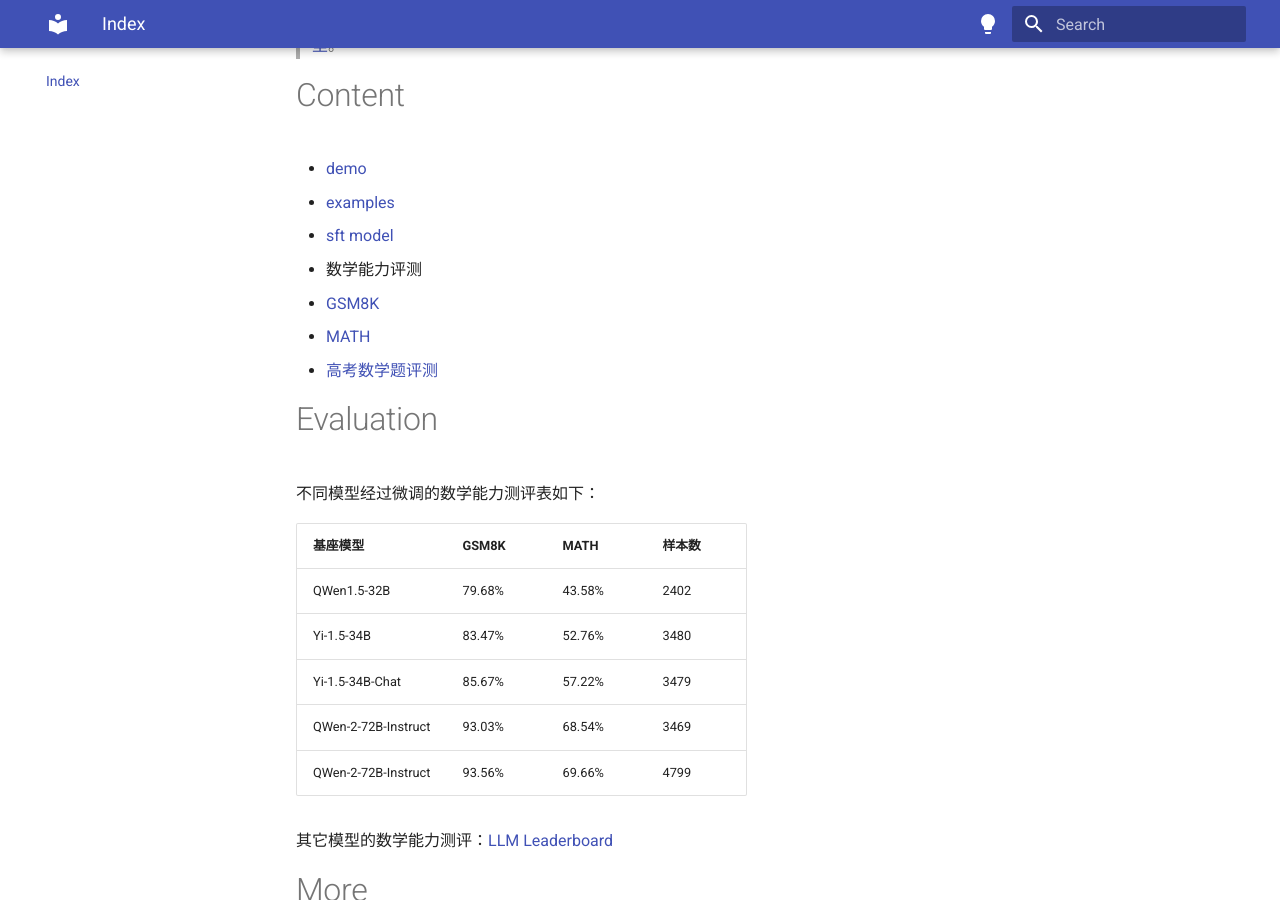
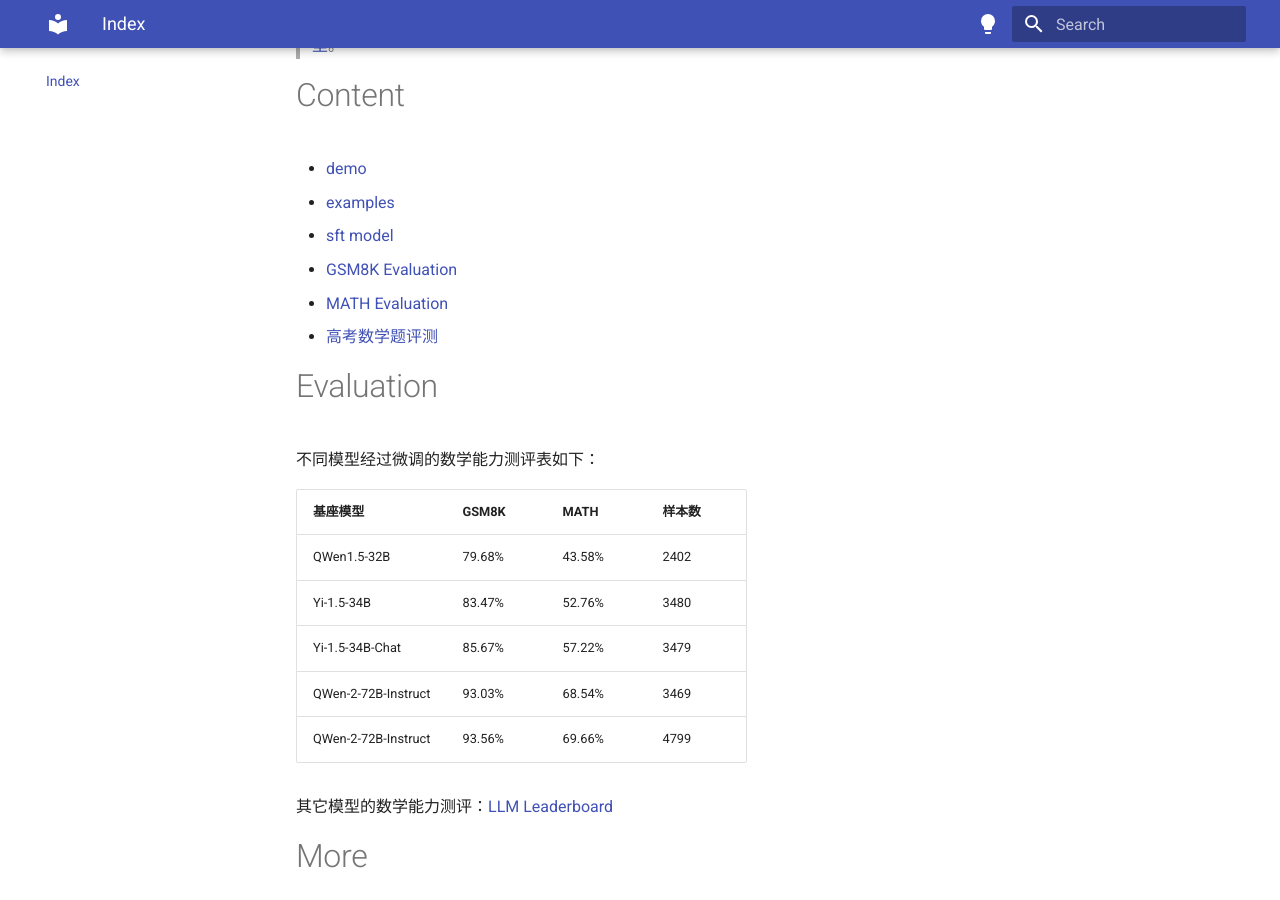
Before and after one commit to percent4/llm_math_solver, an MkDocs documentation site: the page built from docs/index.md, in a window 1280 px wide and 900 px high, scrolled down 329 px. Built offline with MkDocs 1.6.1 and Material for MkDocs 9.7.7, drawn with Linux system fonts in a browser that asks for light colours.

Commit message:
feat: update docs v2

```diff
--- a/docs/index.md
+++ b/docs/index.md
@@ -2,7 +2,7 @@
 
 欢迎来到`LLM Math Solver`项目，本项目旨在使用大模型来解决数学习题.
 
-> 最新的微调模型`QWen-2-72B-Instruct-math-v2`的[Demo体验网址](https://9017a82f6b45143294.gradio.live)，有效期三天，截止2024年8月30日晚11点，如有需要，后续会提供稳定的web服务！
+> 最新的微调模型`QWen-2-72B-Instruct-math-v2`的[Demo体验网址](https://54029690671c092edf.gradio.live)，有效期三天，截止2024年8月30日晚11点，如有需要，后续会提供稳定的web服务！
 
 > 最新的微调模型`QWen-2-72B-Instruct-math`已在Huggingface上发布，可以下载使用，[点击这里](https://huggingface.co/jclian91/Qwen2-72B-Instruct-math)。
 
@@ -12,10 +12,9 @@
 - [demo](demo.pdf)
 - [examples](examples.pdf)
 - [sft model](llm_sft.md)
-- 数学能力评测
-  - [GSM8K](gsm8k_eval.md)
-  - [MATH](MATH_eval.md)
-  - [高考数学题评测](gaokao_eval.md)
+- [GSM8K Evaluation](gsm8k_eval.md)
+- [MATH Evaluation](MATH_eval.md)
+- [高考数学题评测](gaokao_eval.md)
 
 # Evaluation
 
--- a/mkdocs.yml
+++ b/mkdocs.yml
@@ -31,3 +31,4 @@
   - Evaluation:
       - GSM8K Eval: gsm8k_eval.md
       - MATH Eval: MATH_eval.md
+      - Gaokao Eval: gaokao_eval.md
```
Also changed, not shown: README.md (+1 -1 lines).
